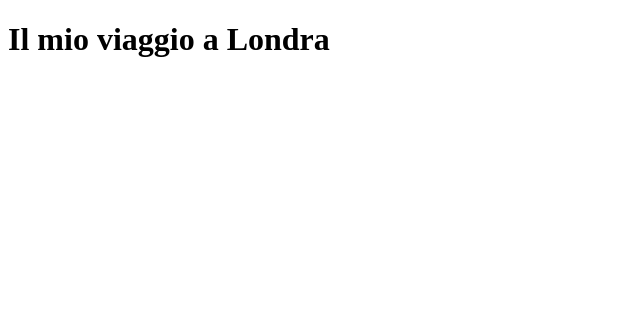
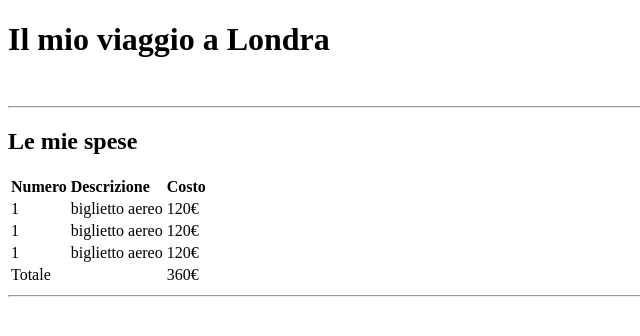
Before and after one commit to Fianda0/html-london-trip, a plain HTML site: page index.html in a window 1280 px wide. Shown: the whole page, without its empty margins (0-640 px from the left). Drawn offline with Linux system fonts and the light colour scheme.

Commit message:
aggiunta tabella nel main

```diff
--- a/index.html
+++ b/index.html
@@ -13,9 +13,46 @@
         <img src="./img/pexels-bill-emrich-230794-0.jpg" alt="">
         <img src="./img/pexels-bill-emrich-230794-1.jpg" alt="">
         <img src="./img/pexels-bill-emrich-230794-2.jpg" alt="">
+        <hr>
     </header>
 
-    <main></main>
+    <main>
+        <h2>Le mie spese</h2>
+        <table>
+            <thead>
+                <tr>
+                    <td><strong>Numero</strong></td>
+                    <td><strong>Descrizione</strong></td>
+                    <td><strong>Costo</strong></td>
+                </tr>
+            </thead>
+            <tbody>
+                <tr>
+                    <td>1</td>
+                    <td>biglietto aereo</td>
+                    <td>120€</td>
+                </tr>
+                <tr>
+                    <td>1</td>
+                    <td>biglietto aereo</td>
+                    <td>120€</td>
+                </tr>
+                <tr>
+                    <td>1</td>
+                    <td>biglietto aereo</td>
+                    <td>120€</td>
+                </tr>
+            </tbody>
+            <tfoot>
+                <tr>
+                    <td>Totale</td>
+                    <td></td>
+                    <td>360€</td>
+                </tr>
+            </tfoot>
+        </table>
+        <hr>
+    </main>
 
     <footer></footer>
 </body>
```
